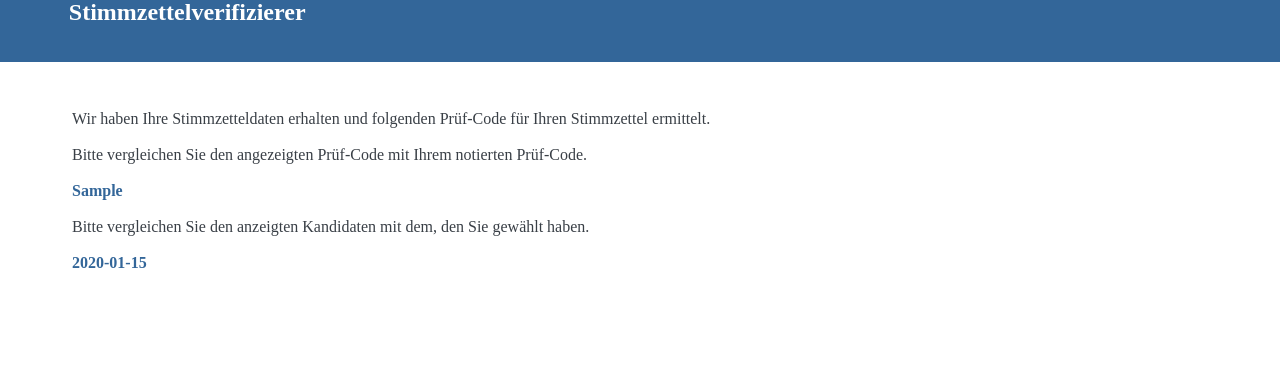
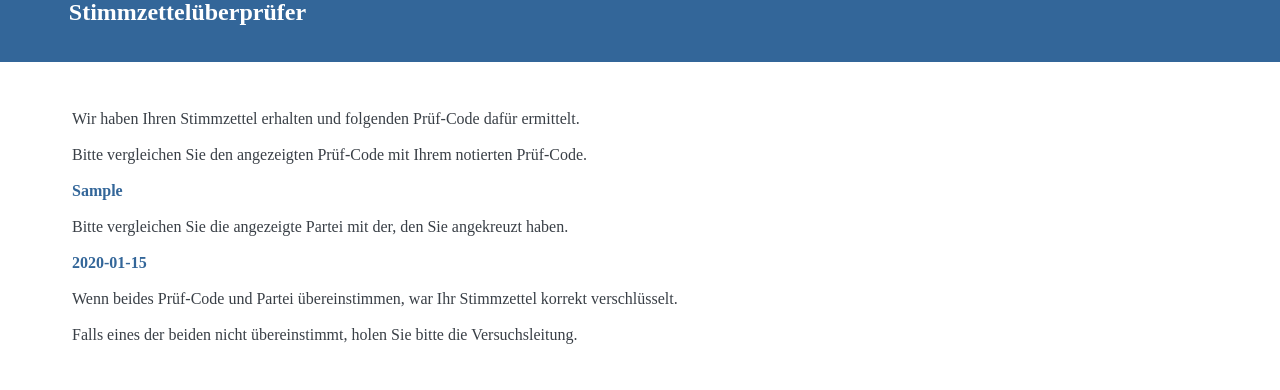
Before and after one commit to SecUSo/helios-institutes, a Django app: template verification/templates/verification/institute_oneDE.html in a window 1280 px wide. Shown: the part 410-800 px from the top of the page. Run offline with Django 3.2, Linux system fonts and the light colour scheme; the template is opened without the code that fills it: most values are stand-ins (such as "Sample title", 1, 10 or a date in 2020).

Commit message:
Redirect checked

```diff
--- a/verification/templates/verification/institute_oneDE.html
+++ b/verification/templates/verification/institute_oneDE.html
@@ -3,7 +3,7 @@
 <html>
 <head lang="en">
     <meta charset="UTF-8">
-    <title>BSI - Wahlverifikation</title>
+    <title>BSI - Wahlüberprüfung</title>
     <link rel="stylesheet" href="{% static 'verification/style-bsi.css' %}" type="text/css"/>
 </head>
 <body>
@@ -11,16 +11,19 @@
 <div class="header_bsi"><img src="{% static 'verification/images/bsi_logo.png' %}"></div>
 
 <div class="headline">
-    <h2>Stimmzettelverifizierer</h2></div>
+    <h2>Stimmzettelüberprüfer</h2></div>
 
 <div class="content">
 
-   Wir haben Ihre Stimmzetteldaten erhalten und folgenden Prüf-Code für Ihren Stimmzettel ermittelt.<br><br>
+    Wir haben Ihren Stimmzettel erhalten und folgenden Prüf-Code dafür ermittelt.<br><br>
     Bitte vergleichen Sie den angezeigten Prüf-Code mit Ihrem notierten Prüf-Code.<br><br>
     <span class="highlight_box">{{ ballot_tracker }}</span> <br>
     <br>
-    Bitte vergleichen Sie den anzeigten Kandidaten mit dem, den Sie gewählt haben. <br><br>
-    <span class="highlight_box">{{ candidate }}</span> <br>
+    Bitte vergleichen Sie die angezeigte Partei mit der, den Sie angekreuzt haben. <br><br>
+    <span class="highlight_box">{{ candidate }}</span> <br><br>
+
+    Wenn beides Prüf-Code und Partei übereinstimmen, war Ihr Stimmzettel korrekt verschlüsselt.<br><br>
+    Falls eines der beiden nicht übereinstimmt, holen Sie bitte die Versuchsleitung.
 </div>
 </body>
 </html>
```
Also changed, not shown: verification/templates/verification/institute_twoDE.html (+6 -3 lines).
